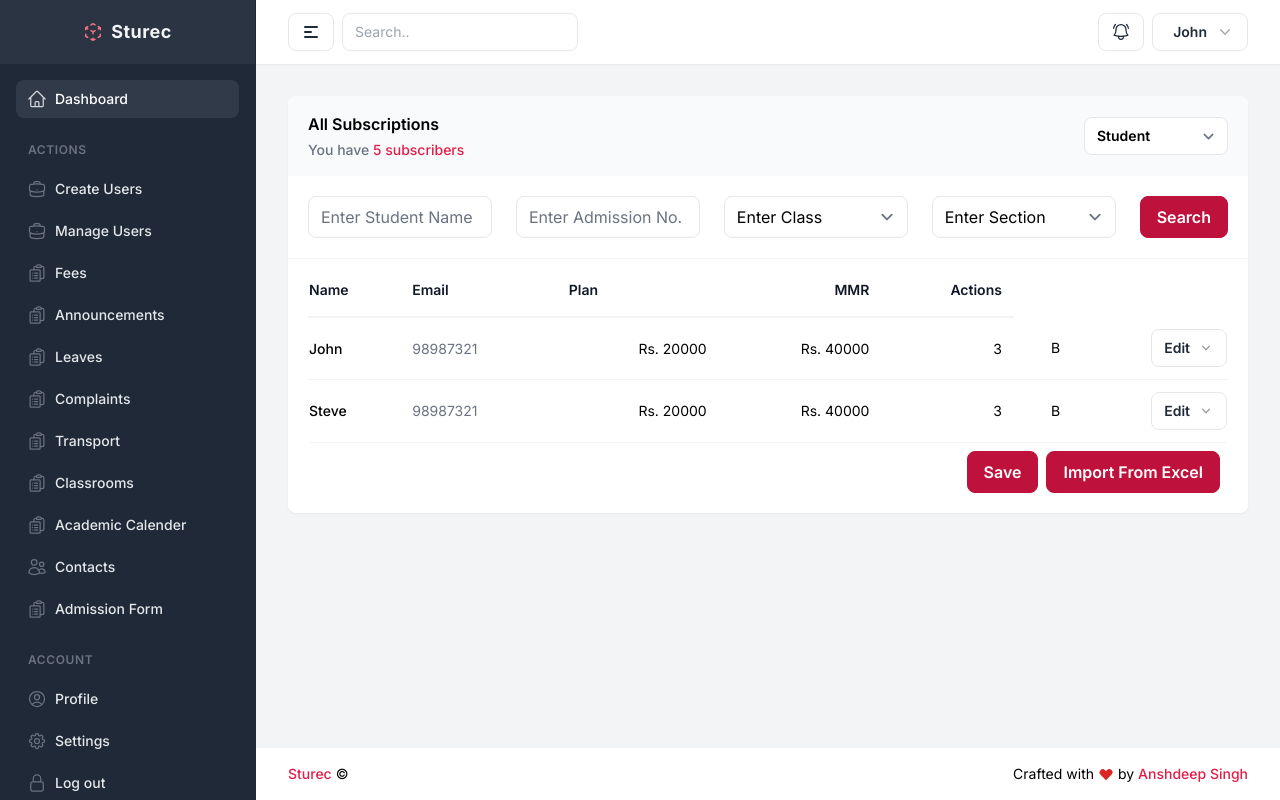
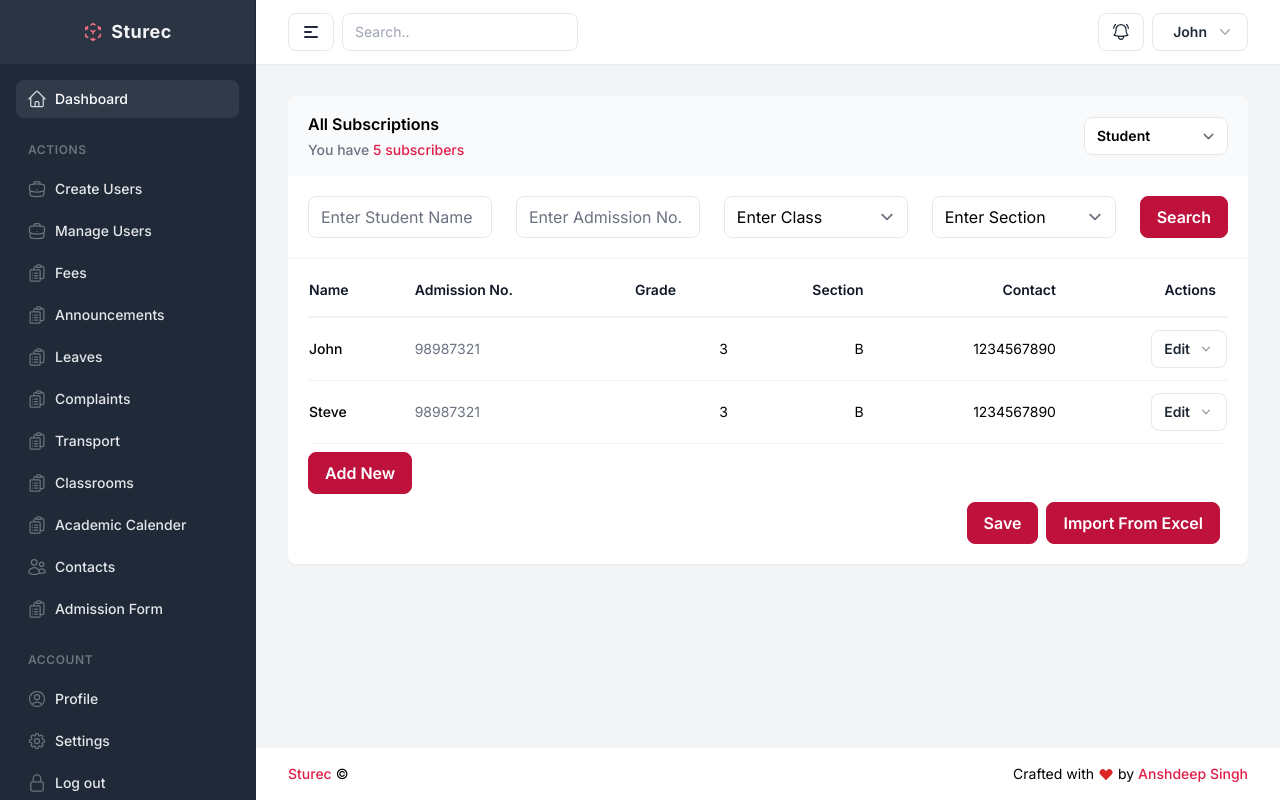
Before and after one commit to a-singh09/demo-admin-app, a Next.js app: page /dashboard/createusers in a window 1280 px wide. Built offline with nearby package versions, Linux system fonts and the light colour scheme.

Commit message:
[Fix] Bugs Fixed

```diff
--- a/app/components/dropdownButton.tsx
+++ b/app/components/dropdownButton.tsx
@@ -1,3 +1,5 @@
+"use client"
+
 import { Fragment } from "react";
 
 import { Menu, Transition } from "@headlessui/react";
@@ -30,7 +32,7 @@ export default function DropdownButton({ items }: DropdownButtonProps) {
             leaveFrom="opacity-100 scale-100"
             leaveTo="opacity-0 scale-90"
           >
-            <Menu.Items className="absolute right-0 origin-top-right z-10 mt-2 w-64 shadow-xl rounded-lg dark:shadow-gray-900 focus:outline-none">
+            <Menu.Items className="absolute right-0 origin-top-right z-50 mt-2 w-64 shadow-xl rounded-lg dark:shadow-gray-900 focus:outline-none">
               <div className="bg-white ring-1 ring-black ring-opacity-5 rounded-lg divide-y divide-gray-100 dark:bg-gray-800 dark:divide-gray-700 dark:ring-gray-700">
                 <div className="p-2.5 space-y-1">
                   {items && items.map((item, index) => (
--- a/app/components/footer.tsx
+++ b/app/components/footer.tsx
@@ -7,7 +7,7 @@ function Footer() {
             <footer id="page-footer" className="flex flex-none items-center bg-white dark:bg-gray-800 dark:bg-opacity-50">
                 <div className="text-center flex flex-col md:text-left md:flex-row md:justify-between text-sm max-w-10xl mx-auto px-4 lg:px-8 w-full">
                     <div className="pt-4 pb-1 md:pb-4">
-                        <a href="#" target="_blank" className="font-medium text-rose-600 hover:text-rose-400 dark:text-rose-400 dark:hover:text-rose-300">Sturec</a> ©
+                        <a href="http://www.sturec.in/" target="_blank" className="font-medium text-rose-600 hover:text-rose-400 dark:text-rose-400 dark:hover:text-rose-300">Sturec</a> ©
                     </div>
                     <div className="pb-4 pt-1 md:pt-4 inline-flex items-center justify-center">
                         <span>Crafted with</span>
--- a/app/components/table.tsx
+++ b/app/components/table.tsx
@@ -5,10 +5,11 @@ import DropdownButton from "./dropdownButton";
 interface User {
     name: string;
     admissionNumber: string;
-    fees: number;
-    balance: number;
+    fees?: number;
+    balance?: number;
     class: number;
     section: string;
+    contact: number;
 }
 
 interface DropdownItem {
@@ -38,10 +39,11 @@ const Table: React.FC<TableProps> = ({ users, dropdownItems }) => {
                     <td className="p-3 text-gray-500 dark:text-gray-400">
                         {user.admissionNumber}
                     </td>
-                    <td className="p-3 text-right">Rs. {user.fees}</td>
-                    <td className="p-3 text-right">Rs. {user.balance}</td>
+                    {user.fees && <td className="p-3 text-right">Rs. {user.fees}</td>}
+                    {user.balance && <td className="p-3 text-right">Rs. {user.balance}</td>}
                     <td className="p-3 text-right">{user.class}</td>
                     <td className="p-3 text-right">{user.section}</td>
+                    <td className="p-3 text-right">{user.contact}</td>
                     <td className="pl-3 py-3 text-right">
                         <DropdownButton items={dropdownItems} />
                     </td>
--- a/app/dashboard/createusers/page.tsx
+++ b/app/dashboard/createusers/page.tsx
@@ -1,5 +1,6 @@
 "use client"
 
+import Compose from "@/app/components/compose";
 import DashboardComponent from "@/app/components/dashboardComponent";
 import Footer from "@/app/components/footer";
 import Table from "@/app/components/table";
@@ -9,6 +10,7 @@ export default function CreateUsers() {
 
   const [mobileSidebarOpen, setMobileSidebarOpen] = useState(false);
   const [desktopSidebarOpen, setDesktopSidebarOpen] = useState(true);
+  const [isOpen, setIsOpen] = useState(false);
 
   const dropdownItems = [
     { title: "Delete" },
@@ -19,20 +21,24 @@ export default function CreateUsers() {
     {
       name: "John",
       admissionNumber: "98987321",
-      fees: 20000,
-      balance: 40000,
       class: 3,
-      section: "B"
+      section: "B",
+      contact: 1234567890,
     },
     {
       name: "Steve",
       admissionNumber: "98987321",
-      fees: 20000,
-      balance: 40000,
       class: 3,
-      section: "B"
+      section: "B",
+      contact: 1234567890,
     },
   ];
+
+  function openModal() {
+    setIsOpen(true);
+  }
+
+  const inputPlaceholders = ["Full Name", "Admission Number", "Contact", "Grade", "Section"];
 
   return (
     <>
@@ -42,6 +48,9 @@ export default function CreateUsers() {
           }`}
       >
         <DashboardComponent />
+
+        <Compose isOpen={isOpen} setIsOpen={setIsOpen} inputPlaceholders={inputPlaceholders} />
+
         <main id="page-content" className="flex flex-auto flex-col max-w-full pt-16">
           {/* Page Section */}
           <div className="container xl:max-w-7xl mx-auto p-4 lg:p-8 w-full">
@@ -143,13 +152,16 @@ export default function CreateUsers() {
                           Name
                         </th>
                         <th className="px-3 pb-4 text-gray-900 border-b-2 border-gray-200/50 font-semibold text-left dark:text-gray-50 dark:border-gray-700">
-                          Email
+                          Admission No.
                         </th>
                         <th className="px-3 pb-4 text-gray-900 border-b-2 border-gray-200/50 font-semibold text-left dark:text-gray-50 dark:border-gray-700">
-                          Plan
+                          Grade
                         </th>
                         <th className="px-3 pb-4 text-gray-900 border-b-2 border-gray-200/50 font-semibold text-right dark:text-gray-50 dark:border-gray-700">
-                          MMR
+                          Section
+                        </th>
+                        <th className="px-3 pb-4 text-gray-900 border-b-2 border-gray-200/50 font-semibold text-right dark:text-gray-50 dark:border-gray-700">
+                          Contact
                         </th>
                         <th className="px-3 pb-4 text-gray-900 border-b-2 border-gray-200/50 font-semibold text-right dark:text-gray-50 dark:border-gray-700">
                           Actions
@@ -164,6 +176,11 @@ export default function CreateUsers() {
                   {/* END Table */}
                 </div>
                 {/* END Responsive Table Container */}
+                <div className="flex justify-start">
+                  <button type="button" onClick={openModal} className="inline-flex mr-2 mt-2 justify-center items-center space-x-2 border font-semibold rounded-lg px-4 py-2 leading-6 border-rose-700 bg-rose-700 text-white hover:text-white hover:bg-rose-600 hover:border-rose-600 focus:ring focus:ring-rose-400 focus:ring-opacity-50 active:bg-rose-700 active:border-rose-700 dark:focus:ring-rose-400 dark:focus:ring-opacity-90">
+                    Add New
+                  </button>
+                </div>
                 <div className="flex justify-end">
                   <button
                     type="button"
--- a/app/dashboard/fees/page.tsx
+++ b/app/dashboard/fees/page.tsx
@@ -13,6 +13,7 @@ export default function CreateUsers() {
   const [isOpen, setIsOpen] = useState(false);
 
   const dropdownItems = [
+    { title: "Collect Fee", onClick: openModal },
     { title: "Check Report", onClick: openModal },
   ];
 
@@ -23,7 +24,8 @@ export default function CreateUsers() {
       fees: 20000,
       balance: 40000,
       class: 3,
-      section: "B"
+      section: "B",
+      contact: 1234567890,
     },
     {
       name: "Steve",
@@ -31,7 +33,8 @@ export default function CreateUsers() {
       fees: 20000,
       balance: 40000,
       class: 3,
-      section: "B"
+      section: "B",
+      contact: 1234567890,
     },
   ];
 
@@ -39,7 +42,7 @@ export default function CreateUsers() {
     setIsOpen(true);
   }
 
-  const inputPlaceholders = ["Name", "To", "Subject", "Message"];
+  const inputPlaceholders = ["Name", "Contact", "Fee Paid", "Date  (example: 29-05-2021)", "Remarks"];
 
   return (
     <>
@@ -153,6 +156,9 @@ export default function CreateUsers() {
                           Section
                         </th>
                         <th className="px-3 pb-4 text-gray-900 border-b-2 border-gray-200/50 font-semibold text-right dark:text-gray-50 dark:border-gray-700">
+                          Contact
+                        </th>
+                        <th className="px-3 pb-4 text-gray-900 border-b-2 border-gray-200/50 font-semibold text-right dark:text-gray-50 dark:border-gray-700">
                           Actions
                         </th>
                       </tr>
@@ -165,7 +171,11 @@ export default function CreateUsers() {
                   {/* END Table */}
                 </div>
                 {/* END Responsive Table Container */}
-
+                <div className="flex justify-start">
+                  <button type="button" onClick={openModal} className="inline-flex mr-2 mt-2 justify-center items-center space-x-2 border font-semibold rounded-lg px-4 py-2 leading-6 border-rose-700 bg-rose-700 text-white hover:text-white hover:bg-rose-600 hover:border-rose-600 focus:ring focus:ring-rose-400 focus:ring-opacity-50 active:bg-rose-700 active:border-rose-700 dark:focus:ring-rose-400 dark:focus:ring-opacity-90">
+                    Add New
+                  </button>
+                </div>
                 <div className="flex justify-end">
                   <button
                     type="button"
```
